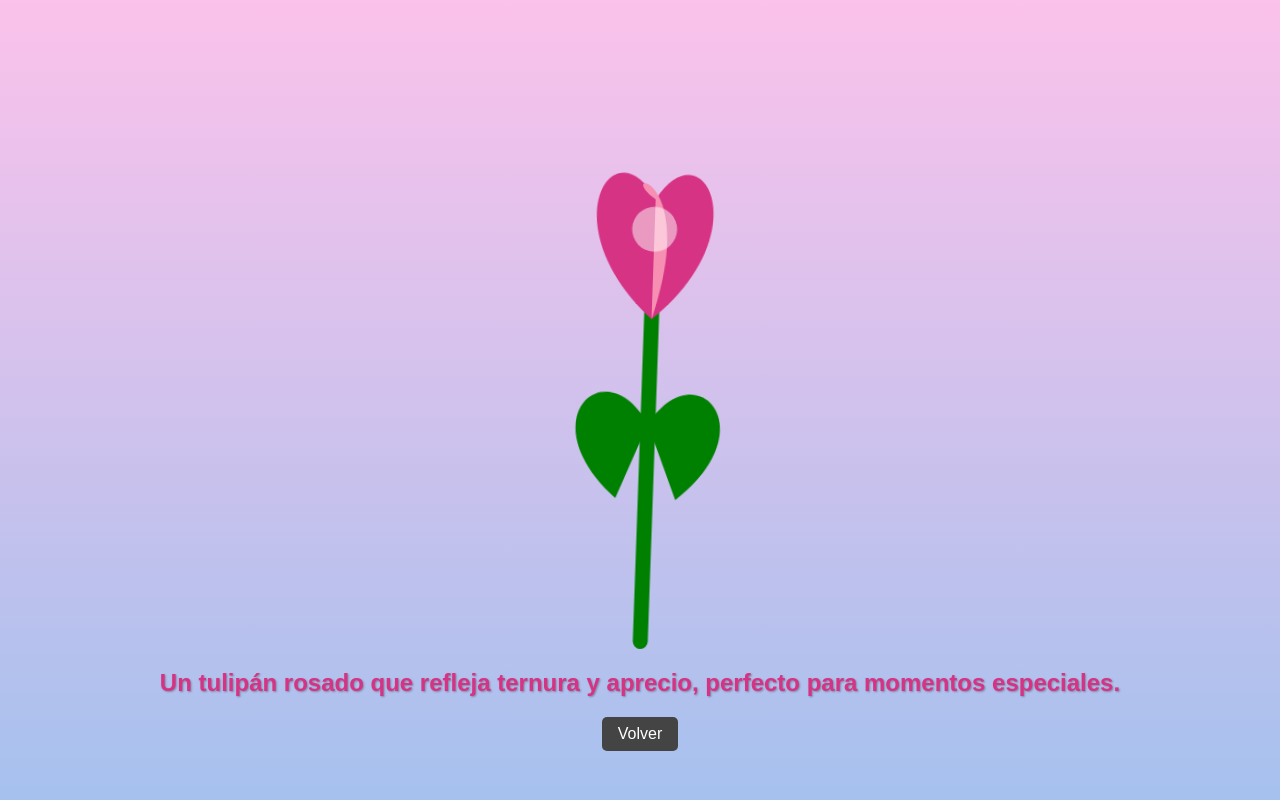
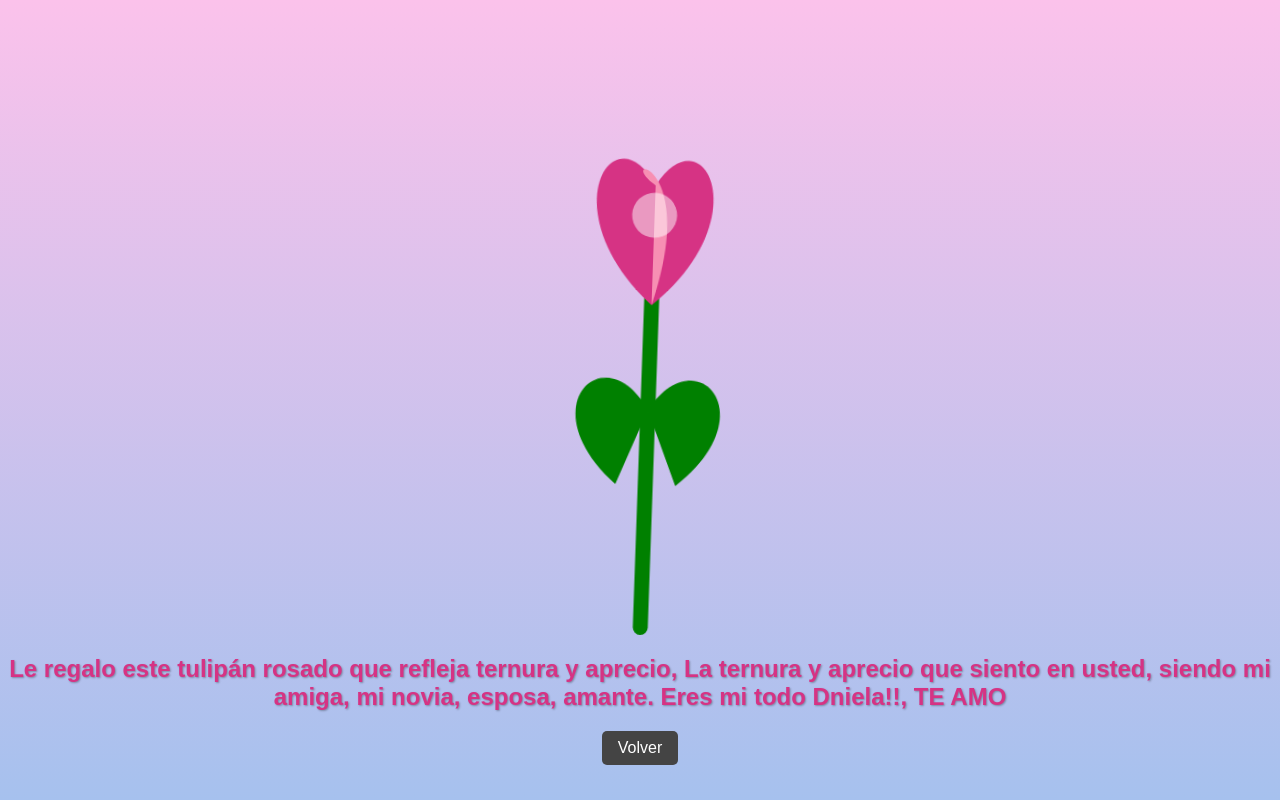
Before and after one commit to wilmorcalero/Tulipanes, a plain HTML site: page tulipanrosado.html in a window 1280 px wide. Drawn offline with Linux system fonts and the light colour scheme.

Commit message:
Update tulipanrosado.html

```diff
--- a/tulipanrosado.html
+++ b/tulipanrosado.html
@@ -84,7 +84,7 @@
             <circle cx="100" cy="120" r="15" fill="rgba(255, 255, 255, 0.5)"></circle>
         </svg>
 
-        <div class="text">Un tulipán rosado que refleja ternura y aprecio, perfecto para momentos especiales.</div>
+        <div class="text">Le regalo este tulipán rosado que refleja ternura y aprecio, La ternura y aprecio que siento en usted, siendo mi amiga, mi novia, esposa, amante. Eres mi todo Dniela!!, TE AMO</div>
 
         <a href="index.html" class="back-btn">Volver</a>
     </div>
```
